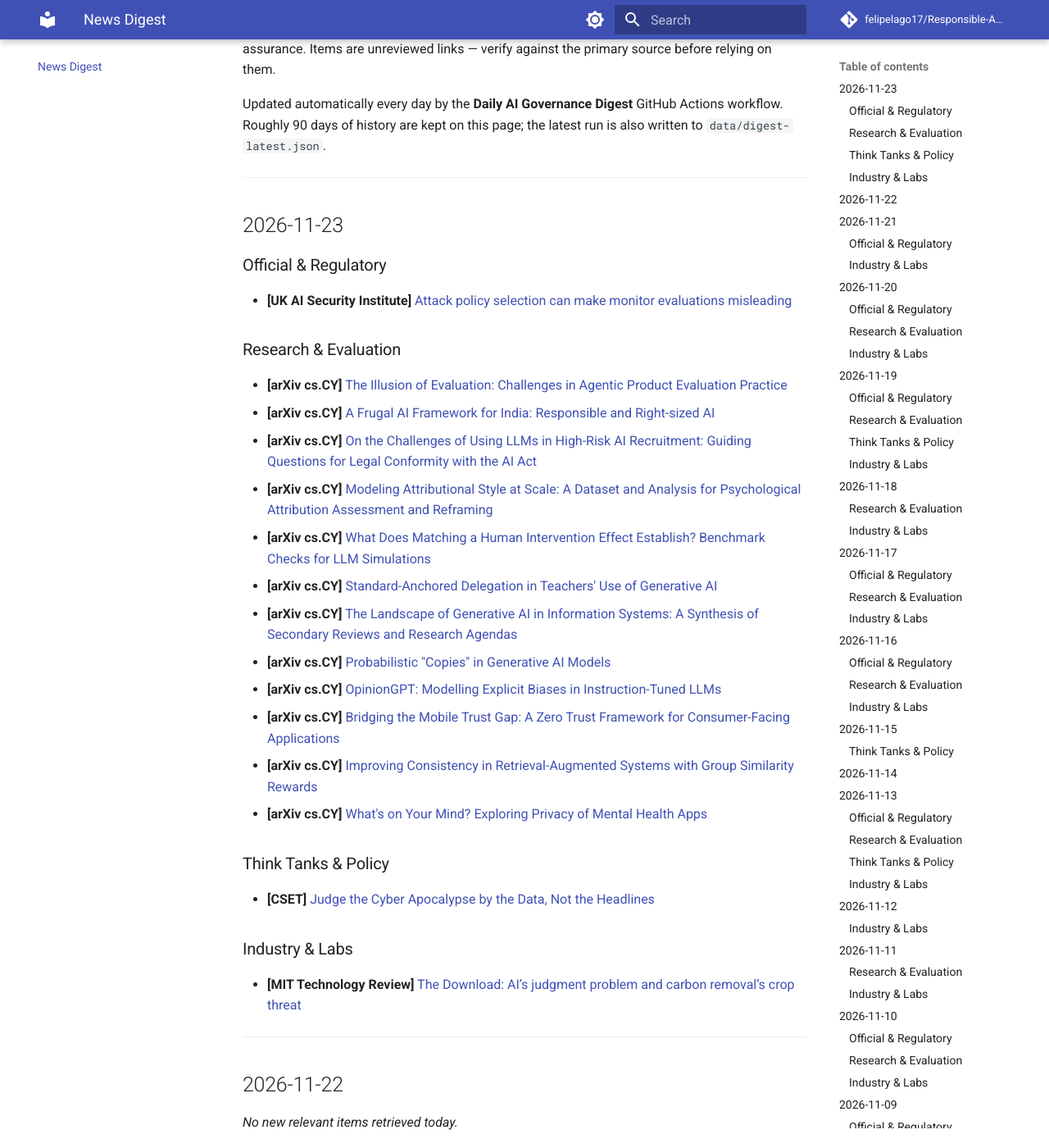
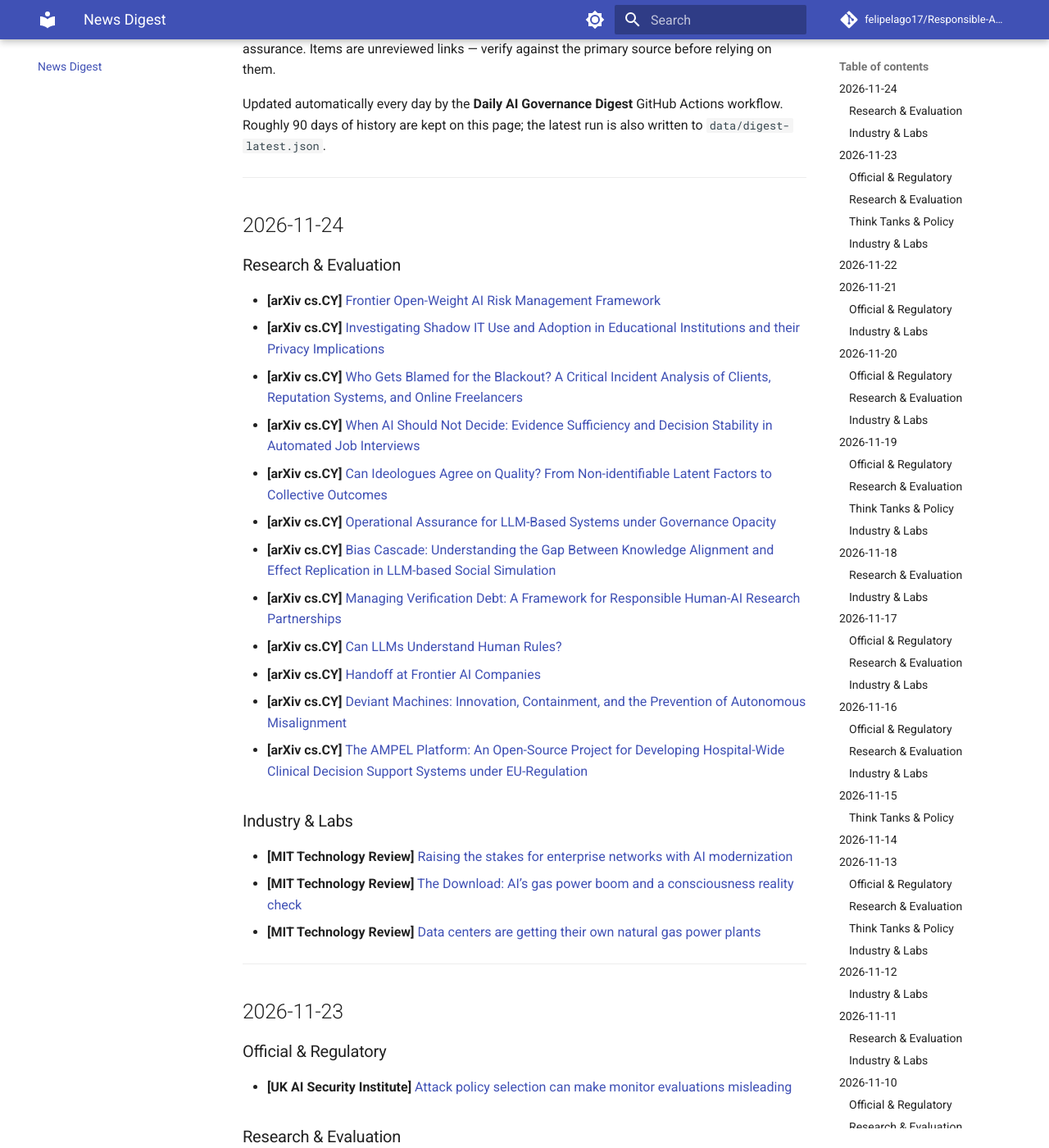
Before and after one commit to felipelago17/Responsible-AI-evaluation, an MkDocs documentation site: the page built from docs/news/digest.md, in a window 1280 px wide and 1400 px high, scrolled down 232 px. Shown: the whole window at 82% size. Built offline with MkDocs 1.6.1 and Material for MkDocs 9.7.7, drawn with Linux system fonts in a browser that asks for light colours; comment, search, counter and statistics services are not loaded.

Commit message:
chore: daily digest 2026-11-24

```diff
--- a/docs/news/digest.md
+++ b/docs/news/digest.md
@@ -9,6 +9,31 @@ Roughly 90 days of history are kept on this page; the latest run is also written
 ---
 
 <!-- DIGEST_START -->
+## 2026-11-24
+
+### Research & Evaluation
+
+- **[arXiv cs.CY]** [Frontier Open-Weight AI Risk Management Framework](https://arxiv.org/abs/2611.28082)
+- **[arXiv cs.CY]** [Investigating Shadow IT Use and Adoption in Educational Institutions and their Privacy Implications](https://arxiv.org/abs/2611.28280)
+- **[arXiv cs.CY]** [Who Gets Blamed for the Blackout? A Critical Incident Analysis of Clients, Reputation Systems, and Online Freelancers](https://arxiv.org/abs/2611.28365)
+- **[arXiv cs.CY]** [When AI Should Not Decide: Evidence Sufficiency and Decision Stability in Automated Job Interviews](https://arxiv.org/abs/2611.28426)
+- **[arXiv cs.CY]** [Can Ideologues Agree on Quality? From Non-identifiable Latent Factors to Collective Outcomes](https://arxiv.org/abs/2611.28615)
+- **[arXiv cs.CY]** [Operational Assurance for LLM-Based Systems under Governance Opacity](https://arxiv.org/abs/2611.28834)
+- **[arXiv cs.CY]** [Bias Cascade: Understanding the Gap Between Knowledge Alignment and Effect Replication in LLM-based Social Simulation](https://arxiv.org/abs/2611.28854)
+- **[arXiv cs.CY]** [Managing Verification Debt: A Framework for Responsible Human-AI Research Partnerships](https://arxiv.org/abs/2611.29434)
+- **[arXiv cs.CY]** [Can LLMs Understand Human Rules?](https://arxiv.org/abs/2611.30522)
+- **[arXiv cs.CY]** [Handoff at Frontier AI Companies](https://arxiv.org/abs/2611.30711)
+- **[arXiv cs.CY]** [Deviant Machines: Innovation, Containment, and the Prevention of Autonomous Misalignment](https://arxiv.org/abs/2611.30848)
+- **[arXiv cs.CY]** [The AMPEL Platform: An Open-Source Project for Developing Hospital-Wide Clinical Decision Support Systems under EU-Regulation](https://arxiv.org/abs/2611.30990)
+
+### Industry & Labs
+
+- **[MIT Technology Review]** [Raising the stakes for enterprise networks with AI modernization](https://www.technologyreview.com/2026/11/24/1148091/raising-the-stakes-for-enterprise-networks-with-ai-modernization/)
+- **[MIT Technology Review]** [The Download: AI’s gas power boom and a consciousness reality check](https://www.technologyreview.com/2026/11/24/1149669/the-download-data-centers-gas-ai-consciousness/)
+- **[MIT Technology Review]** [Data centers are getting their own natural gas power plants](https://www.technologyreview.com/2026/11/24/1149622/data-centers-natural-gas/)
+
+---
+
 ## 2026-11-23
 
 ### Official & Regulatory
```
Also changed, not shown: 2 other files.
